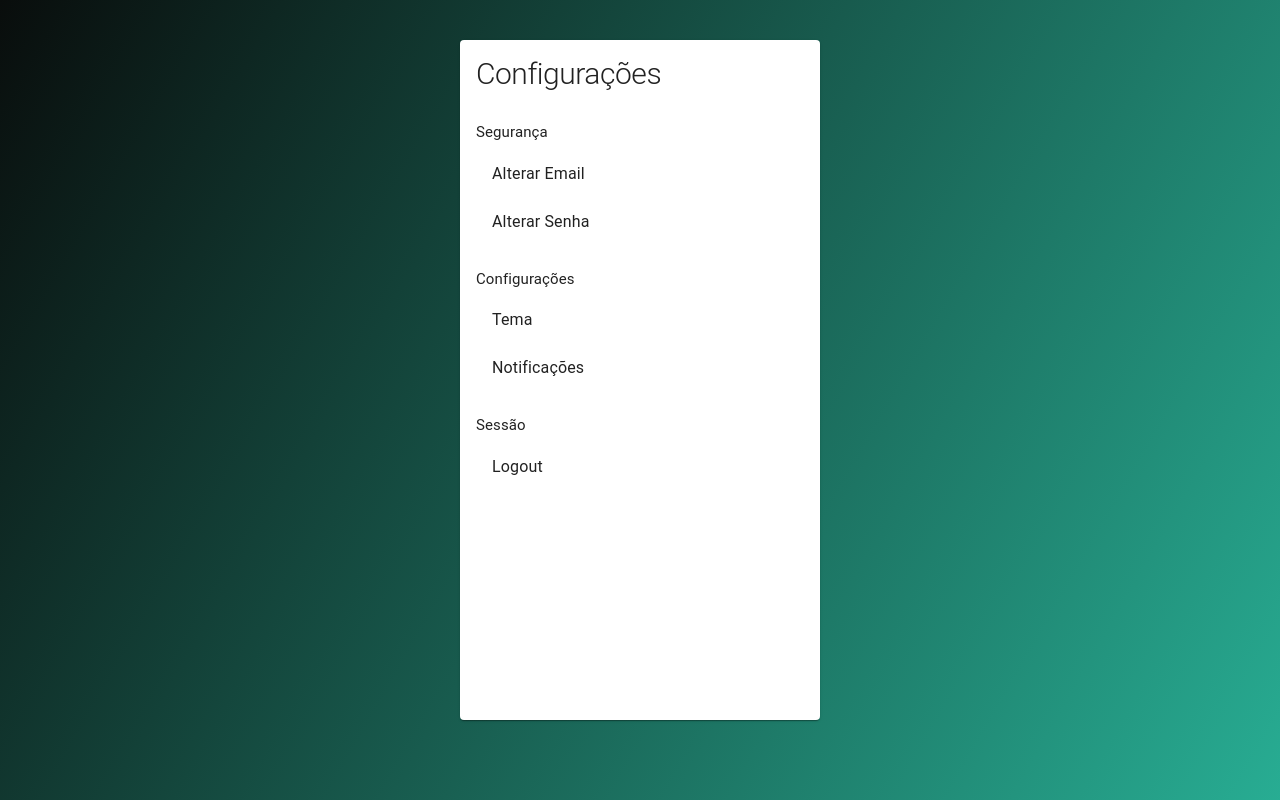
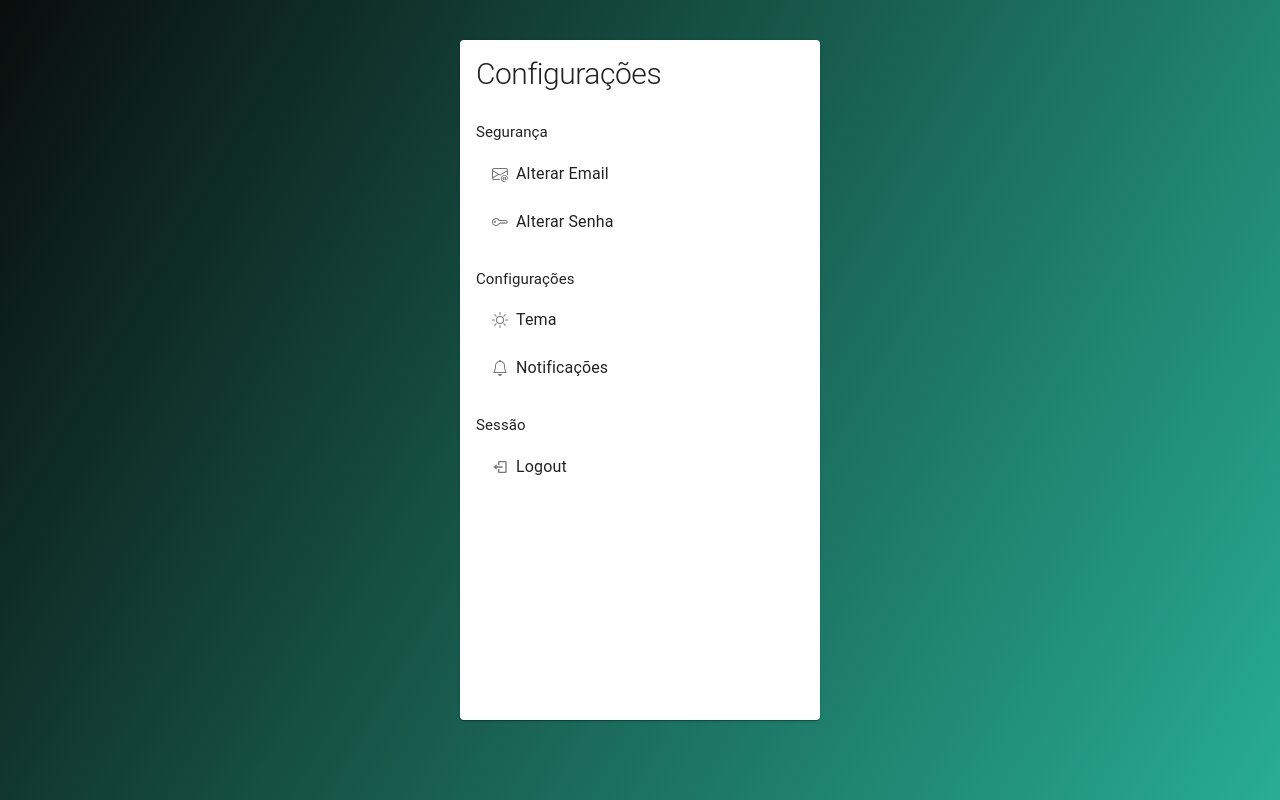
Before and after one commit to IsabelleHeloisa/codelab, a React (Create React App) app: page /profilemanagement in a window 1280 px wide. Built offline with nearby package versions, Linux system fonts and the light colour scheme.

Commit message:
feat: configurations icons

```diff
--- a/src/components/ConfigurationPopover.jsx
+++ b/src/components/ConfigurationPopover.jsx
@@ -45,7 +45,9 @@ export default function ConfigurationPopover({ open, anchorEl, setAnchorEl }) {
           >
             <ListItemButton onClick={() => navigate('/login')}>
               <ListItemText primary="Logout" />
-              <ListItemIcon>{<BiLogOut />}</ListItemIcon>
+              <ListItemIcon>
+                <BiLogOut />
+              </ListItemIcon>
             </ListItemButton>
           </ListItem>
         </List>
--- a/src/pages/ProfileManagement.jsx
+++ b/src/pages/ProfileManagement.jsx
@@ -5,10 +5,13 @@ import {
   ListItemButton,
   Stack,
   Typography,
-  Card
+  Card,
+  ListItemIcon
 } from '@mui/material'
 import React from 'react'
 import GradientBox from '../components/GradientBox'
+import { BsBell, BsEnvelopeAt, BsKey, BsSun } from 'react-icons/bs'
+import { BiLogOut } from 'react-icons/bi'
 
 export default function ProfileManagement() {
   return (
@@ -43,12 +46,26 @@ export default function ProfileManagement() {
                 </Typography>
                 <List>
                   <ListItem disablePadding>
-                    <ListItemButton>
+                    <ListItemButton sx={{ gap: 1 }}>
+                      <ListItemIcon
+                        sx={{
+                          minWidth: 0
+                        }}
+                      >
+                        <BsEnvelopeAt />
+                      </ListItemIcon>
                       <ListItemText primary="Alterar Email" />
                     </ListItemButton>
                   </ListItem>
                   <ListItem disablePadding>
-                    <ListItemButton>
+                    <ListItemButton sx={{ gap: 1 }}>
+                      <ListItemIcon
+                        sx={{
+                          minWidth: 0
+                        }}
+                      >
+                        <BsKey />
+                      </ListItemIcon>
                       <ListItemText primary="Alterar Senha" />
                     </ListItemButton>
                   </ListItem>
@@ -60,12 +77,26 @@ export default function ProfileManagement() {
                 </Typography>
                 <List>
                   <ListItem disablePadding>
-                    <ListItemButton>
+                    <ListItemButton sx={{ gap: 1 }}>
+                      <ListItemIcon
+                        sx={{
+                          minWidth: 0
+                        }}
+                      >
+                        <BsSun />
+                      </ListItemIcon>
                       <ListItemText primary="Tema" />
                     </ListItemButton>
                   </ListItem>
                   <ListItem disablePadding>
-                    <ListItemButton>
+                    <ListItemButton sx={{ gap: 1 }}>
+                      <ListItemIcon
+                        sx={{
+                          minWidth: 0
+                        }}
+                      >
+                        <BsBell />
+                      </ListItemIcon>
                       <ListItemText primary="Notificações" />
                     </ListItemButton>
                   </ListItem>
@@ -77,7 +108,14 @@ export default function ProfileManagement() {
                 </Typography>
                 <List>
                   <ListItem disablePadding>
-                    <ListItemButton>
+                    <ListItemButton sx={{ gap: 1 }}>
+                      <ListItemIcon
+                        sx={{
+                          minWidth: 0
+                        }}
+                      >
+                        <BiLogOut />
+                      </ListItemIcon>
                       <ListItemText primary="Logout" />
                     </ListItemButton>
                   </ListItem>
```
